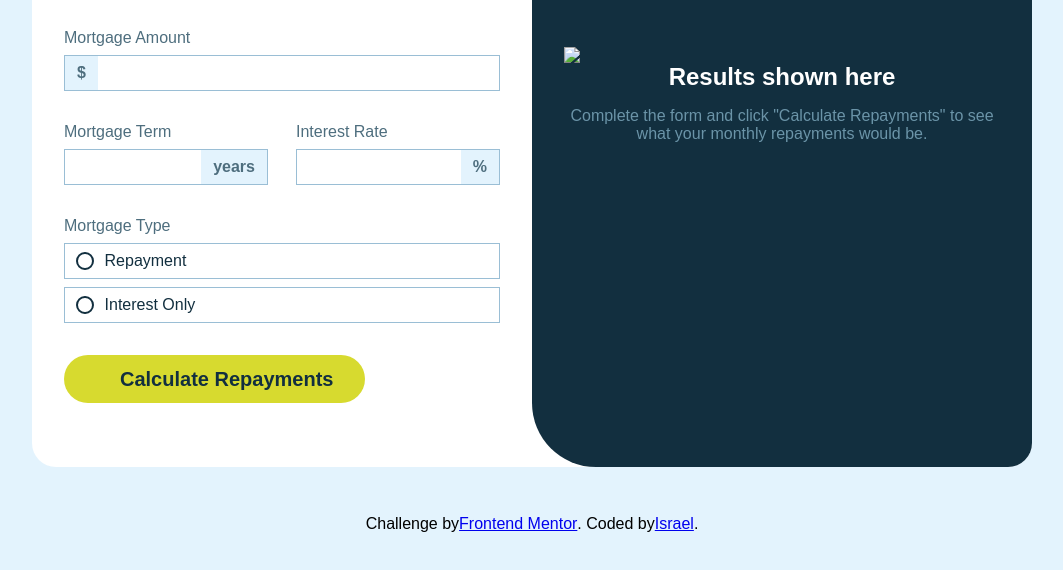
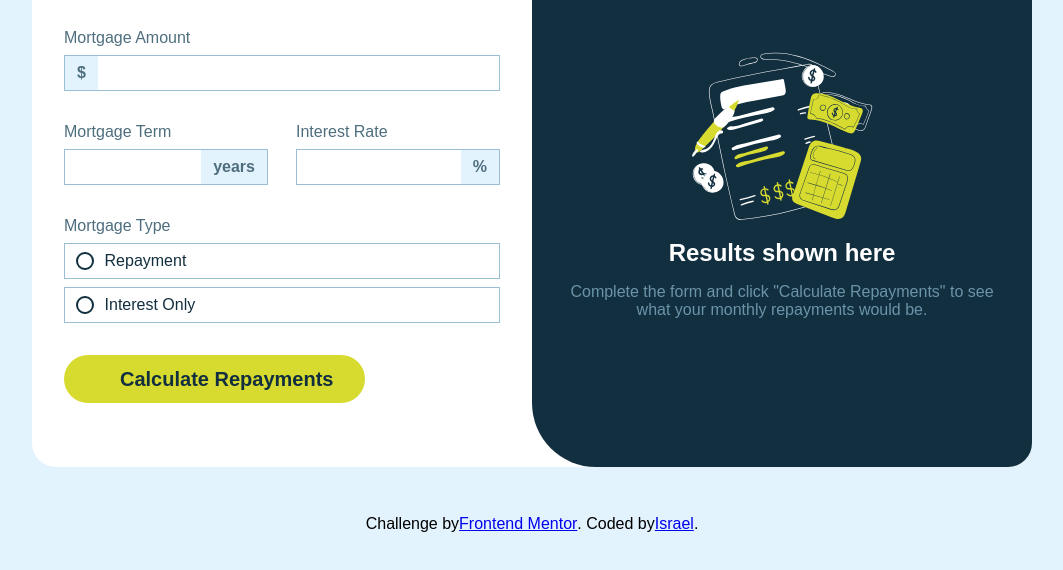
Before and after one commit to Zarell89/Mortgage-Calculator-, a plain HTML site: page index.html in a window 1280 px wide. Shown: the part 190-760 px from the top of the page, without its empty margins (108-1171 px from the left). Drawn offline with Linux system fonts and the light colour scheme; a web font is replaced by a local one.

Commit message:
Update index.html

```diff
--- a/index.html
+++ b/index.html
@@ -5,7 +5,7 @@
   <meta charset="UTF-8">
   <meta name="viewport" content="width=device-width, initial-scale=1.0">
 
-  <link rel="icon" type="image/png" sizes="32x32" href="./assets/images/favicon-32x32.png">
+  <link rel="icon" type="image/png" sizes="32x32" href="favicon-32x32.png">
   <link rel="stylesheet" href="https://fonts.google.com/specimen/Plus+Jakarta+Sans">
   <link rel="stylesheet" href="styles.css">
   <title>Frontend Mentor | Mortgage repayment calculator</title>
@@ -80,7 +80,7 @@
 
     <div class="right">
       <div id="default-text" class="default-text">
-        <img src="assets/images/illustration-empty.svg">
+        <img src="illustration-empty.svg">
 
         <h2>Results shown here</h2>
         <p class="light-text">Complete the form and click "Calculate Repayments" to see what your monthly repayments
```
